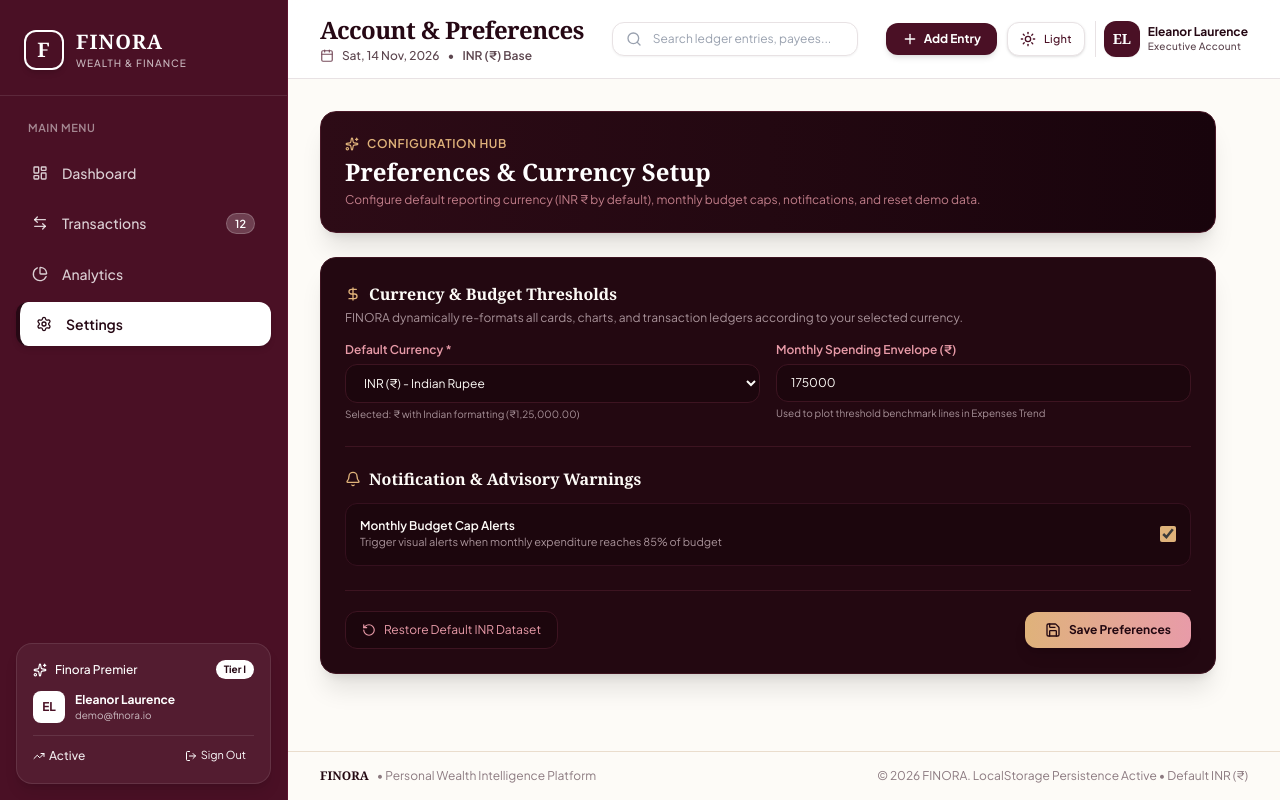
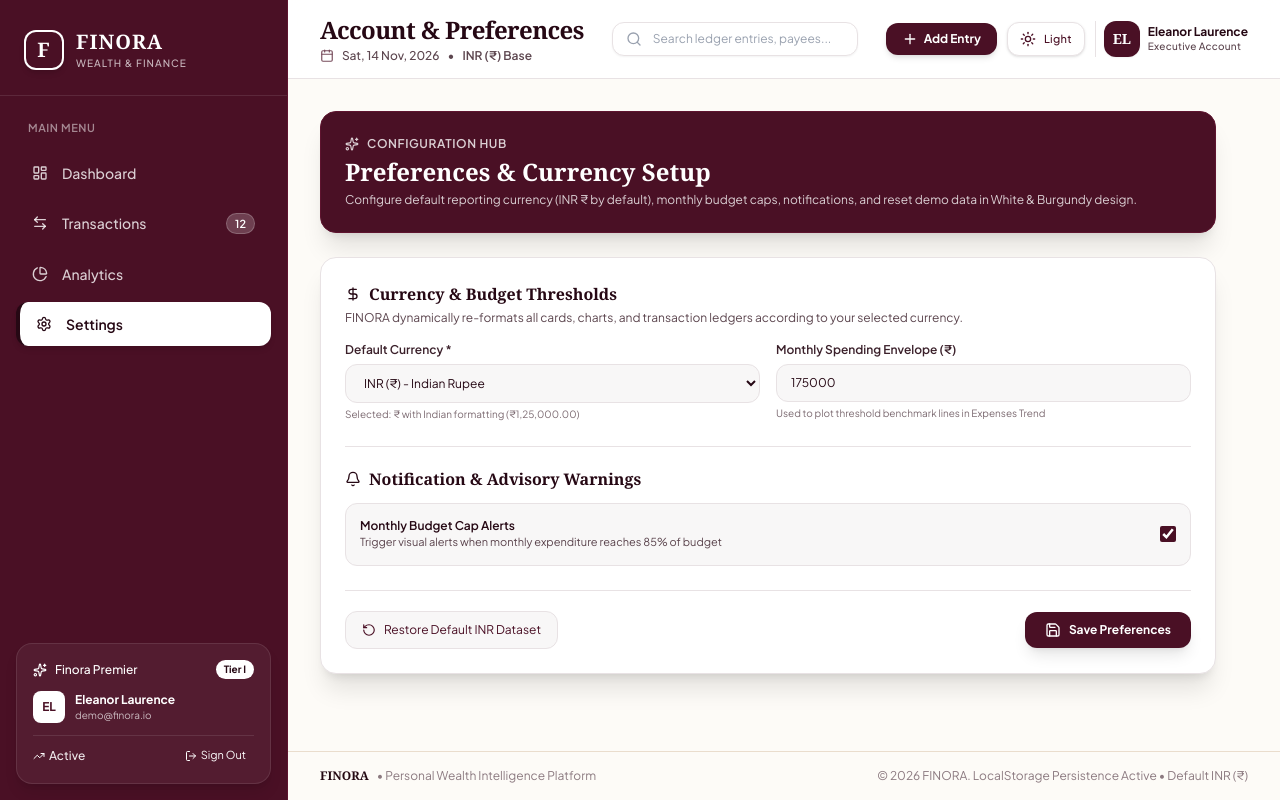
Before and after one commit to vermaanv01-boop/FINORA-Personal-Finance-Tracker., a React (Vite) app: page /settings in a window 1280 px wide. Built offline with nearby package versions, Linux system fonts and the light colour scheme; a web font is replaced by a local one.

Commit message:
changing ui

```diff
--- a/src/sections/SettingsView.jsx
+++ b/src/sections/SettingsView.jsx
@@ -5,16 +5,17 @@ import {
   Check,
   DollarSign,
   Bell,
-  Sliders,
   Sparkles
 } from 'lucide-react';
 import { CURRENCIES, formatCurrency } from '../utils/currency';
+import { useTheme } from '../context/ThemeContext';
 
 export default function SettingsView({
   settings,
   updateSettings,
   resetToDefault
 }) {
+  const { isDark } = useTheme();
   const [currency, setCurrency] = useState(settings?.currency || 'INR');
   const [budgetLimit, setBudgetLimit] = useState(settings?.monthlyBudgetLimit || 175000);
   const [emailAlerts, setEmailAlerts] = useState(settings?.emailAlerts ?? true);
@@ -34,97 +35,121 @@ export default function SettingsView({
   return (
     <div className="max-w-4xl space-y-6">
       {/* Banner */}
-      <div className="bg-gradient-to-r from-[#2D0B16] via-[#230811] to-[#18040C] border border-[#481827] rounded-2xl p-6 text-white shadow-xl">
-        <div className="flex items-center gap-2 text-xs text-[#DFB27A] font-semibold uppercase tracking-wider mb-1">
+      <div className={`
+        border rounded-2xl p-6 shadow-xl transition-colors
+        ${isDark
+          ? 'bg-[#360B1C] border-[#52152C] text-[#FFFFFF]'
+          : 'bg-[#4A1025] border-[#5E142F] text-[#FFFFFF]'
+        }
+      `}>
+        <div className="flex items-center gap-2 text-xs opacity-80 font-semibold uppercase tracking-wider mb-1">
           <Sparkles className="w-3.5 h-3.5" />
           <span>Configuration Hub</span>
         </div>
         <h2 className="font-serif text-2xl font-bold">Preferences & Currency Setup</h2>
-        <p className="text-xs text-[#E89BA8]/80 mt-1">
-          Configure default reporting currency (INR ₹ by default), monthly budget caps, notifications, and reset demo data.
+        <p className="text-xs opacity-80 mt-1">
+          Configure default reporting currency (INR ₹ by default), monthly budget caps, notifications, and reset demo data in White & Burgundy design.
         </p>
       </div>
 
       {savedSuccess && (
-        <div className="p-3.5 rounded-xl bg-[#1A3824] border border-[#2B5E3C] text-[#34D399] text-xs font-semibold flex items-center gap-2">
+        <div className={`p-3.5 rounded-xl border text-xs font-semibold flex items-center gap-2 ${
+          isDark
+            ? 'bg-[#360B1C] border-[#52152C] text-[#FFFFFF]'
+            : 'bg-[#F8F7F7] border-[#4A1025] text-[#4A1025]'
+        }`}>
           <Check className="w-4 h-4" />
           <span>Preferences saved successfully to LocalStorage. Live calculations updated!</span>
         </div>
       )}
 
       {/* General Settings */}
-      <form onSubmit={handleSave} className="bg-[#230811] border border-[#3E1421] rounded-2xl p-6 shadow-xl space-y-6">
+      <form onSubmit={handleSave} className={`
+        border rounded-2xl p-6 shadow-xl space-y-6 transition-colors
+        ${isDark
+          ? 'bg-[#260814] border-[#360B1C] text-[#FFFFFF]'
+          : 'bg-[#FFFFFF] border-[#E8E2E4] text-[#260814]'
+        }
+      `}>
         <div>
-          <h3 className="font-serif font-bold text-base text-[#FDFBF7] mb-1 flex items-center gap-2">
-            <DollarSign className="w-4 h-4 text-[#DFB27A]" />
+          <h3 className="font-serif font-bold text-base mb-1 flex items-center gap-2">
+            <DollarSign className="w-4 h-4" />
             <span>Currency & Budget Thresholds</span>
           </h3>
-          <p className="text-xs text-[#A89299] mb-4">
+          <p className="text-xs opacity-75 mb-4">
             FINORA dynamically re-formats all cards, charts, and transaction ledgers according to your selected currency.
           </p>
 
           <div className="grid grid-cols-1 sm:grid-cols-2 gap-4">
             <div>
-              <label className="block text-xs font-semibold text-[#E89BA8] mb-1.5">
+              <label className="block text-xs font-semibold mb-1.5 opacity-90">
                 Default Currency *
               </label>
               <select
                 value={currency}
                 onChange={(e) => setCurrency(e.target.value)}
-                className="w-full bg-[#1C060D] border border-[#3D1421] text-xs text-[#FDFBF7] rounded-xl px-3.5 py-2.5 focus:outline-hidden focus:border-[#E89BA8]"
+                className={`w-full border text-xs rounded-xl px-3.5 py-2.5 focus:outline-hidden ${
+                  isDark ? 'bg-[#360B1C] border-[#52152C] text-[#FFFFFF]' : 'bg-[#F8F7F7] border-[#E8E2E4] text-[#260814]'
+                }`}
               >
                 {Object.values(CURRENCIES).map((curr) => (
-                  <option key={curr.code} value={curr.code} className="bg-[#230811]">
+                  <option key={curr.code} value={curr.code} className={isDark ? 'bg-[#260814]' : 'bg-[#FFFFFF]'}>
                     {curr.label}
                   </option>
                 ))}
               </select>
-              <p className="text-[10px] text-[#A89299] mt-1">
+              <p className="text-[10px] opacity-60 mt-1">
                 Selected: {CURRENCIES[currency]?.symbol} with Indian formatting ({formatCurrency(125000, currency)})
               </p>
             </div>
 
             <div>
-              <label className="block text-xs font-semibold text-[#E89BA8] mb-1.5">
+              <label className="block text-xs font-semibold mb-1.5 opacity-90">
                 Monthly Spending Envelope ({CURRENCIES[currency]?.symbol})
               </label>
               <input
                 type="number"
                 value={budgetLimit}
                 onChange={(e) => setBudgetLimit(e.target.value)}
-                className="w-full bg-[#1C060D] border border-[#3D1421] text-xs text-[#FDFBF7] rounded-xl px-3.5 py-2.5 focus:outline-hidden focus:border-[#E89BA8]"
+                className={`w-full border text-xs rounded-xl px-3.5 py-2.5 focus:outline-hidden ${
+                  isDark ? 'bg-[#360B1C] border-[#52152C] text-[#FFFFFF]' : 'bg-[#F8F7F7] border-[#E8E2E4] text-[#260814]'
+                }`}
               />
-              <p className="text-[10px] text-[#A89299] mt-1">
+              <p className="text-[10px] opacity-60 mt-1">
                 Used to plot threshold benchmark lines in Expenses Trend
               </p>
             </div>
           </div>
         </div>
 
-        <div className="pt-5 border-t border-[#3D1421]">
-          <h3 className="font-serif font-bold text-base text-[#FDFBF7] mb-1 flex items-center gap-2">
-            <Bell className="w-4 h-4 text-[#DFB27A]" />
+        <div className={`pt-5 border-t ${isDark ? 'border-[#360B1C]' : 'border-[#E8E2E4]'}`}>
+          <h3 className="font-serif font-bold text-base mb-1 flex items-center gap-2">
+            <Bell className="w-4 h-4" />
             <span>Notification & Advisory Warnings</span>
           </h3>
-          <div className="mt-3 flex items-center justify-between p-3.5 rounded-xl bg-[#1C060D] border border-[#35101E]">
+          <div className={`mt-3 flex items-center justify-between p-3.5 rounded-xl border ${
+            isDark ? 'bg-[#360B1C] border-[#52152C]' : 'bg-[#F8F7F7] border-[#E8E2E4]'
+          }`}>
             <div>
-              <p className="text-xs font-semibold text-[#FDFBF7]">Monthly Budget Cap Alerts</p>
-              <p className="text-[11px] text-[#A89299]">Trigger visual alerts when monthly expenditure reaches 85% of budget</p>
+              <p className="text-xs font-semibold">Monthly Budget Cap Alerts</p>
+              <p className="text-[11px] opacity-75">Trigger visual alerts when monthly expenditure reaches 85% of budget</p>
             </div>
             <input
               type="checkbox"
               checked={emailAlerts}
               onChange={(e) => setEmailAlerts(e.target.checked)}
-              className="w-4 h-4 accent-[#DFB27A] rounded cursor-pointer"
+              className="w-4 h-4 accent-[#4A1025] rounded cursor-pointer"
             />
           </div>
         </div>
 
-        <div className="pt-5 border-t border-[#3D1421] flex flex-wrap items-center justify-between gap-3">
+        <div className={`pt-5 border-t flex flex-wrap items-center justify-between gap-3 ${isDark ? 'border-[#360B1C]' : 'border-[#E8E2E4]'}`}>
           <button
             type="button"
             onClick={resetToDefault}
-            className="flex items-center gap-2 px-4 py-2.5 rounded-xl bg-[#1C060D] border border-[#3D1421] text-xs text-[#E89BA8] hover:bg-[#2D0B16] transition-colors"
+            className={`flex items-center gap-2 px-4 py-2.5 rounded-xl border text-xs transition-colors cursor-pointer ${
+              isDark ? 'bg-[#360B1C] border-[#52152C] text-[#FFFFFF] hover:bg-[#4A1025]' : 'bg-[#F8F7F7] border-[#E8E2E4] text-[#4A1025] hover:bg-[#FFFFFF]'
+            }`}
           >
             <RotateCcw className="w-3.5 h-3.5" />
             <span>Restore Default INR Dataset</span>
@@ -132,7 +157,9 @@ export default function SettingsView({
 
           <button
             type="submit"
-            className="flex items-center gap-2 px-5 py-2.5 rounded-xl bg-gradient-to-r from-[#DFB27A] to-[#E89BA8] text-[#230811] font-bold text-xs shadow-lg hover:opacity-95 transition-all cursor-pointer"
+            className={`flex items-center gap-2 px-5 py-2.5 rounded-xl font-bold text-xs shadow-lg transition-all cursor-pointer ${
+              isDark ? 'bg-[#FFFFFF] text-[#260814] hover:bg-[#F8F7F7]' : 'bg-[#4A1025] text-[#FFFFFF] hover:bg-[#5E142F]'
+            }`}
           >
             <Save className="w-4 h-4" />
             <span>Save Preferences</span>
```
